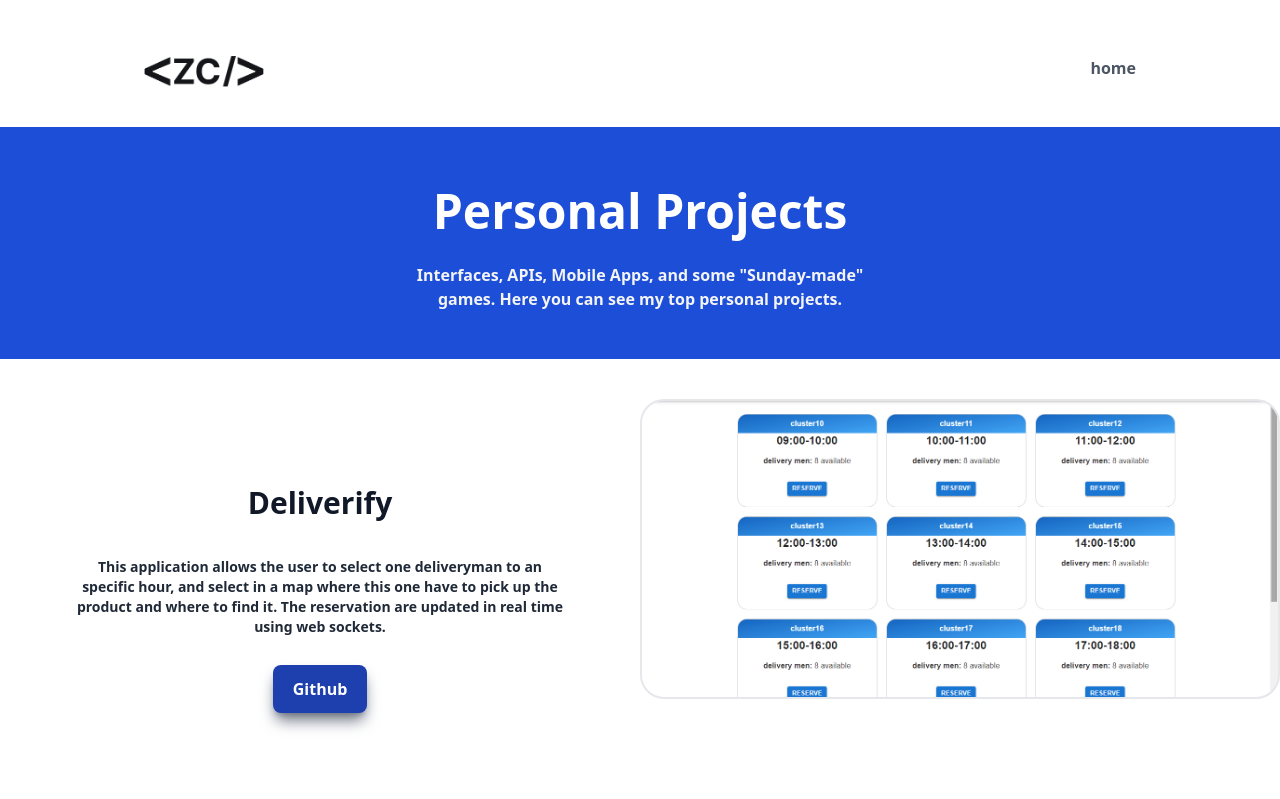
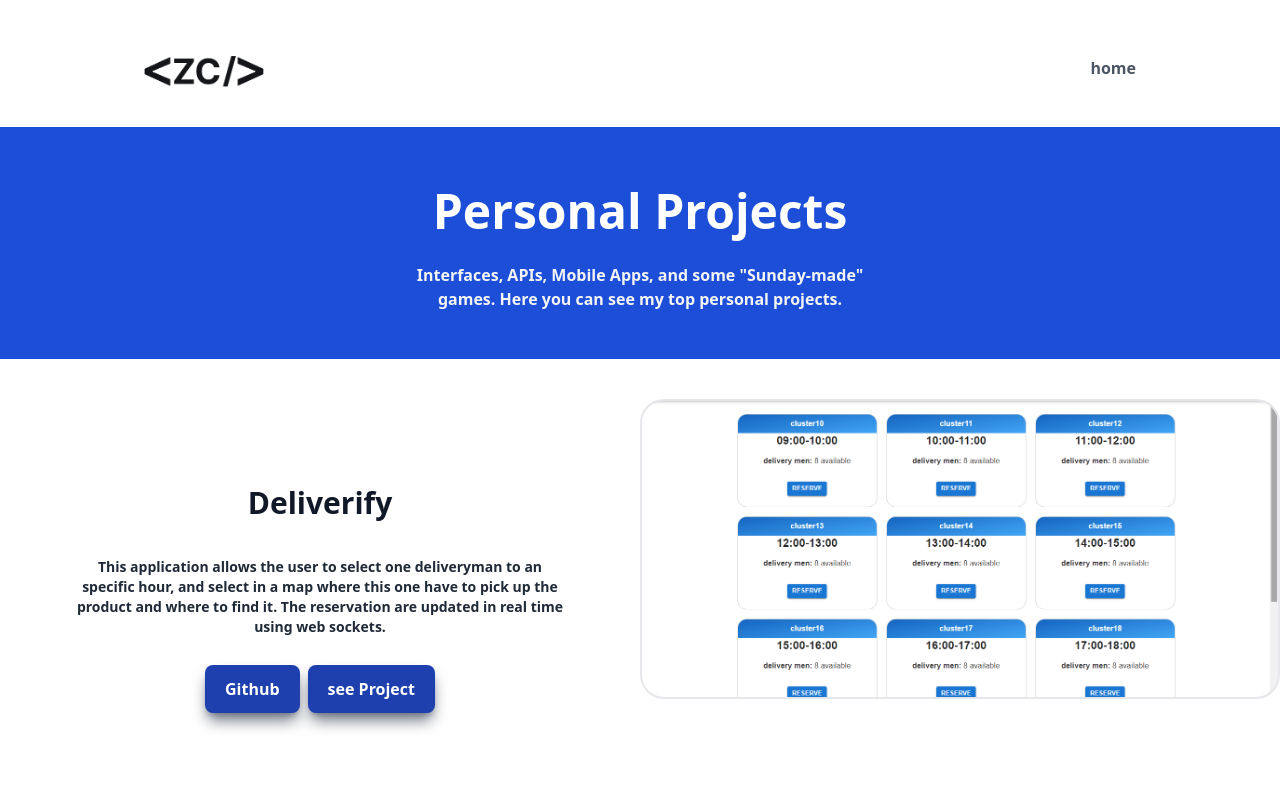
Before and after one commit to jorgezerpa/newPortfolioTemporalRepo, a React (Create React App) app: page /personalProjects in a window 1280 px wide. Shown: the top 799 px of the page. Built offline with nearby package versions, Linux system fonts and the light colour scheme.

Commit message:
add missing url to projects

```diff
--- a/src/constants/projects.js
+++ b/src/constants/projects.js
@@ -4,14 +4,14 @@ export const personalProjects = [
         description: 'This application allows the user to select one deliveryman to an specific hour, and select in a map where this one have to pick up the product and where to find it. The reservation are updated in real time using web sockets.',
         image: 'deliverify.png',
         github: 'https://github.com/jorgezerpa/delivery-app-be',
-        project: '',
+        project: 'https://deliverify.vercel.app',
     },
     {
         title:'Online Courses Platform Admin Panel',
         description: 'This app allows the user to upload and administrate video classes, images & files to create an online course, all from a comfortable admin panel. Then, all this information can be fetched through and API from a client side application.',
         image: 'dashboard.png',
-        github: '',
-        project: '',
+        github: 'https://github.com/jorgezerpa/zw-dashboard',
+        project: 'https://zerpasw-dashboard.vercel.app/',
     },
     {
         title:'Schnnel Heroe Figma Plugin',
```
